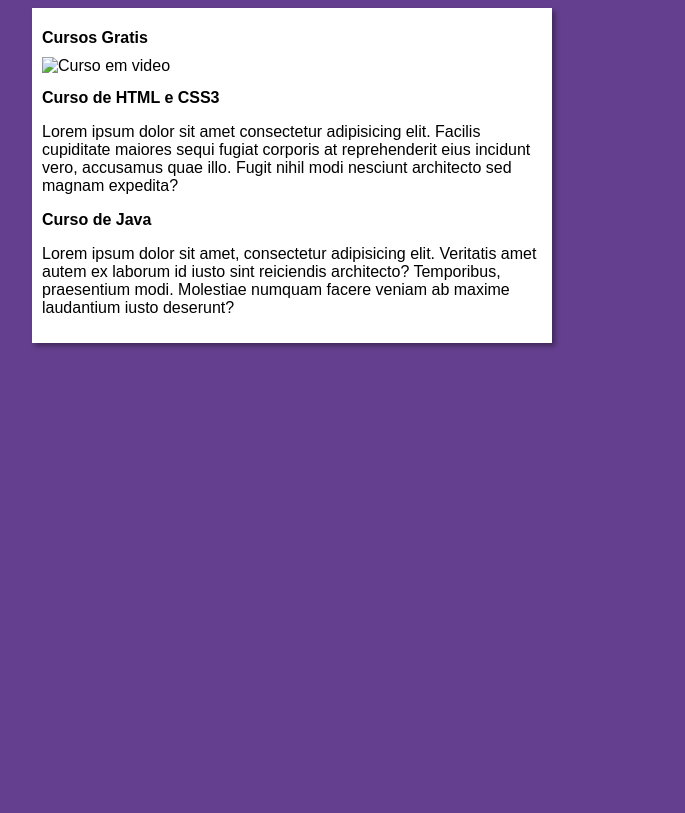
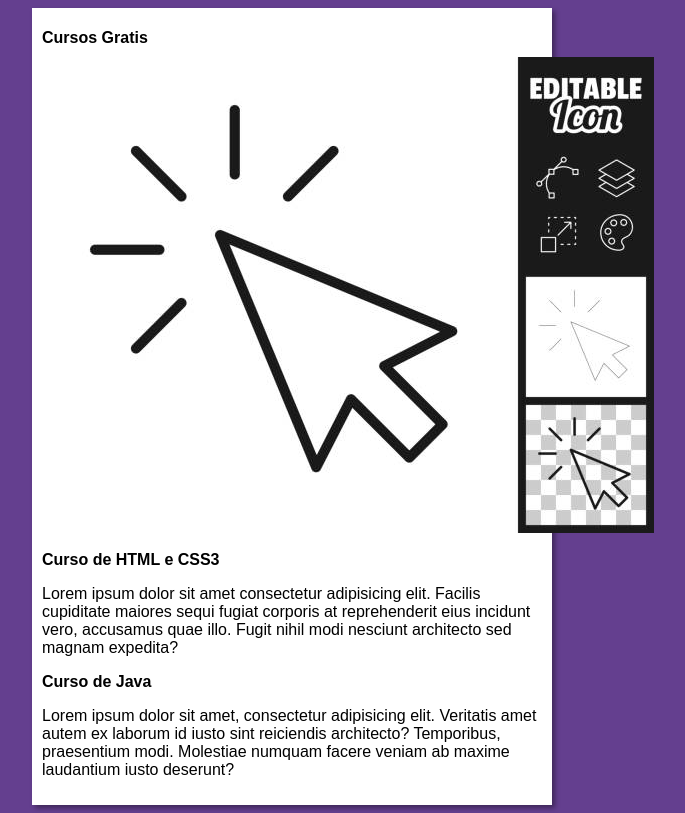
Before and after one commit to Leticia-moraes-s/Projeto-Site, a plain HTML site: page index.html in a window 1280 px wide. Shown: the whole page, without its empty margins (348-1033 px from the left). Drawn offline with Linux system fonts and the light colour scheme.

Commit message:
Update index.html

```diff
--- a/index.html
+++ b/index.html
@@ -10,7 +10,7 @@
     <main>
        <header>
             <h1>Cursos Gratis</h1>
-            <img src="Imagens/clique aqui.jpg0" alt="Curso em video">
+            <img src="Imagens/clique aqui.jpg" alt="Curso em video">
        </header>
 <article>
            <h2>Curso de HTML e CSS3</h2>
```
